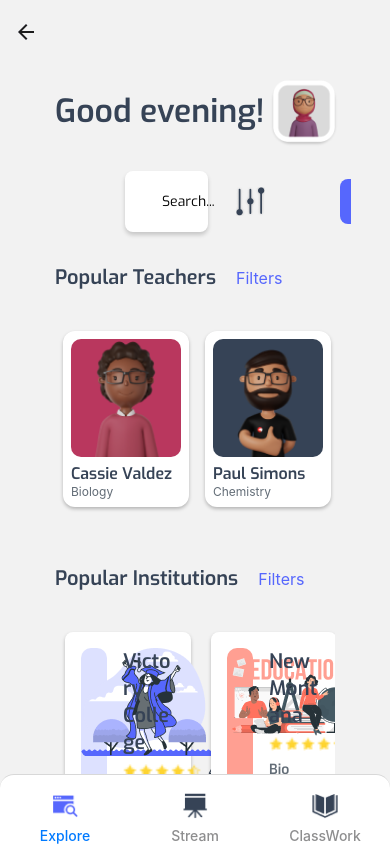
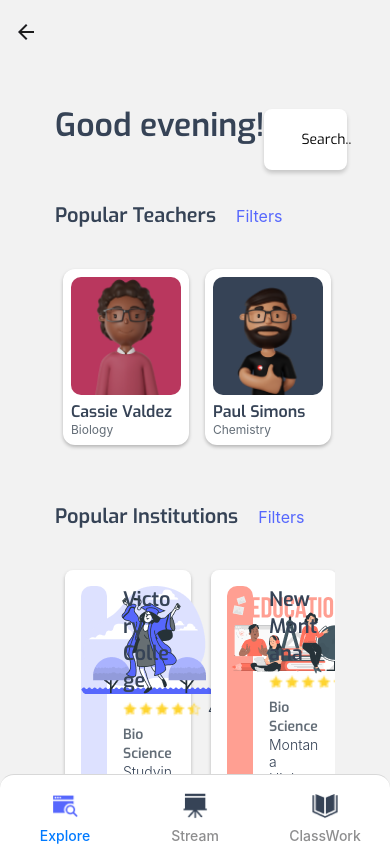
Before and after one commit to SClasen95/AssessmentAppExpo, a React Native app: screen /TabNavigator in a window 390 px wide. Built offline with nearby package versions, Linux system fonts and the light colour scheme.

Commit message:
added conditional positioning of search bar

```diff
--- a/src/components/Header.tsx
+++ b/src/components/Header.tsx
@@ -1,10 +1,19 @@
 import React, { useContext, useState } from "react";
-import { View, Text, Image, StyleSheet, UIManager, LayoutAnimation, Platform } from "react-native";
+import {
+  View,
+  Text,
+  Image,
+  StyleSheet,
+  UIManager,
+  LayoutAnimation,
+  Platform,
+} from "react-native";
 import { colors } from "../utils/colors";
 import Search from "./Search";
 import { UserContext } from "../../App";
 
-UIManager.setLayoutAnimationEnabledExperimental && UIManager.setLayoutAnimationEnabledExperimental(true);
+UIManager.setLayoutAnimationEnabledExperimental &&
+  UIManager.setLayoutAnimationEnabledExperimental(true);
 
 interface HeaderProps {
   onSearchPress: (str: string) => void;
@@ -29,6 +38,17 @@ function Header({ onSearchPress, searchValue }: HeaderProps) {
             <Text style={styles.title}>Good evening!</Text>
             <Text style={styles.subtitle}>{userData?.user?.userName}</Text>
           </View>
+            {Platform.OS === "web" && ( //If its web, bring the search bar up to the top row of the header between the greeting and the profile picture
+              <View style={styles.bottomRowWeb}>
+                <Search
+                  onFilterPress={function (): void {
+                    console.log("Filter button pressed");
+                  }}
+                  onSearchPress={(text) => onSearchPress(text)}
+                  searchValue={searchValue}
+                />
+              </View>
+            )}
           <View style={styles.imageContainer}>
             <Image
               source={require("../assets/profile.png")}
@@ -39,7 +59,8 @@ function Header({ onSearchPress, searchValue }: HeaderProps) {
       )}
 
       {/* Bottom Row */}
-      <View style={Platform.OS === 'web' ? styles.bottomRowWeb : styles.bottomRow}>
+      {Platform.OS !== "web" && ( //If its not web, put the searchbar in the second row
+        <View style={styles.bottomRow}>
           <Search
             onFilterPress={function (): void {
               console.log("Filter button pressed");
@@ -47,9 +68,10 @@ function Header({ onSearchPress, searchValue }: HeaderProps) {
             onSearchPress={(text) => onSearchPress(text)}
             searchValue={searchValue}
             onFocus={toggleHeader}
-          onBlur = {toggleHeader}
+            onBlur={toggleHeader}
           />
         </View>
+      )}
     </View>
   );
 }
@@ -65,12 +87,12 @@ const styles = StyleSheet.create({
   },
   title: {
     fontSize: 32,
-    fontFamily:'exo-600',
+    fontFamily: "exo-600",
     color: colors.darkGrey,
   },
   subtitle: {
     fontSize: 20,
-    fontFamily:'exo-600',
+    fontFamily: "exo-600",
     color: colors.grey,
   },
   imageContainer: {
@@ -97,11 +119,11 @@ const styles = StyleSheet.create({
     flexDirection: "row",
     alignItems: "center",
   },
-  bottomRowWeb:{
+  bottomRowWeb: {
     flexDirection: "row",
     alignSelf: "center",
-    width:'50%',
-  }
+    width: "50%",
+  },
 });
 
 export default React.memo(Header);
--- a/src/components/Search.tsx
+++ b/src/components/Search.tsx
@@ -13,8 +13,8 @@ interface SearchBarProps {
   onFilterPress: () => void;
   onSearchPress: (str: string) => void;
   searchValue: string;
-  onFocus: ()=>void;
-  onBlur:()=>void;
+  onFocus?: ()=>void;
+  onBlur?:()=>void;
 }
 
 const SearchBar = ({
```
Lines whose indentation alone changed are shown as unchanged.
